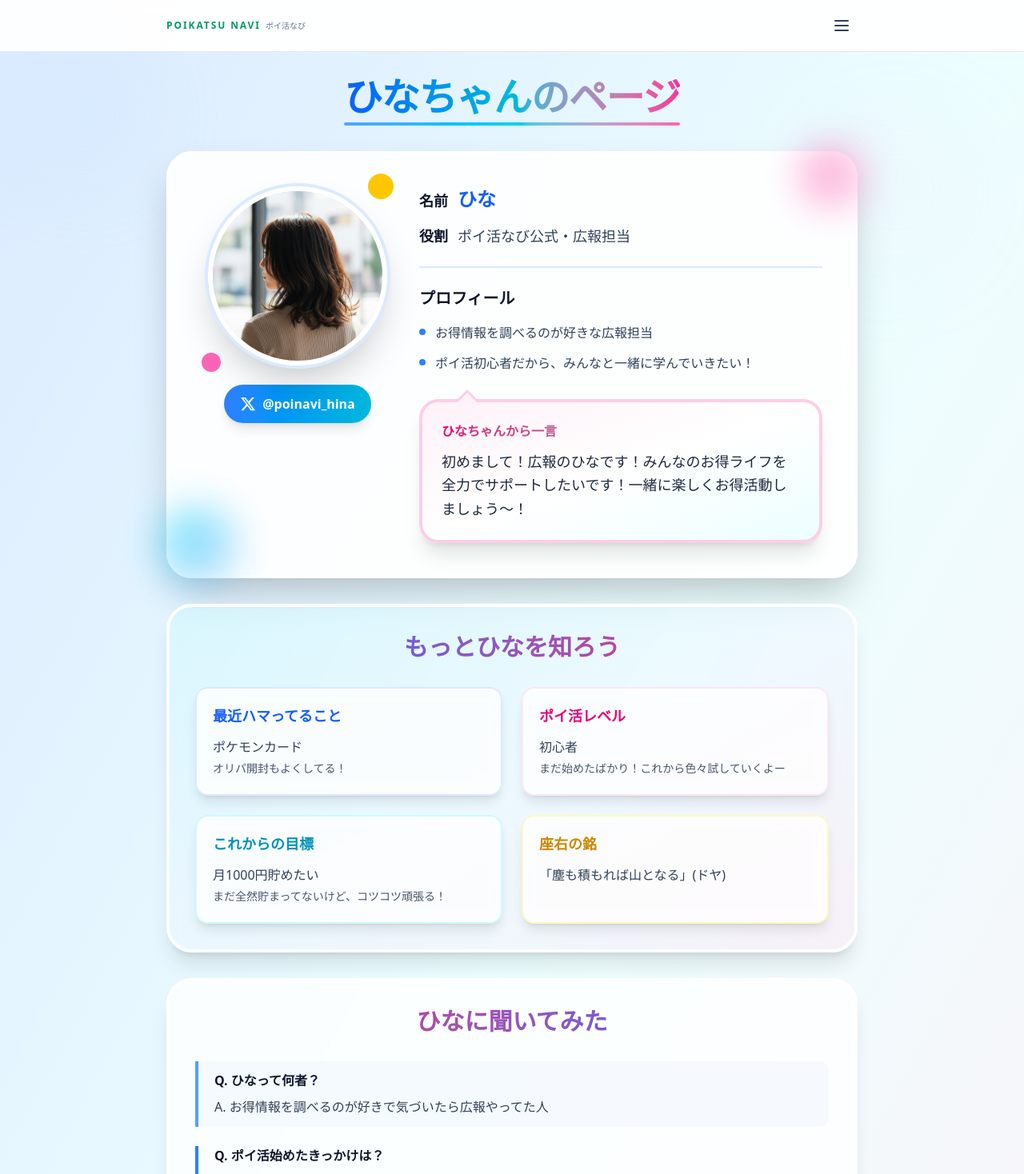
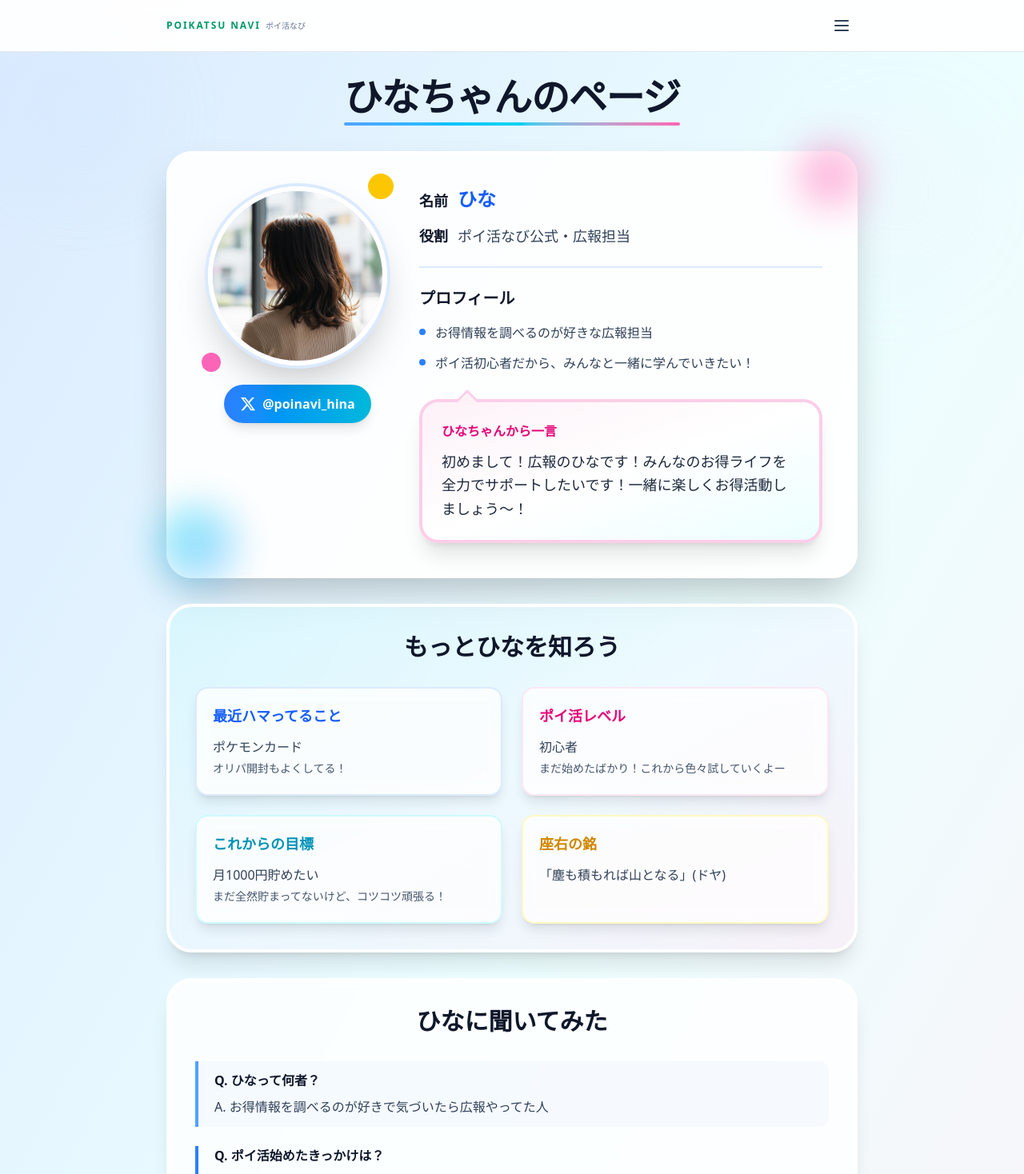
Before and after one commit to haruvv/poi-hub, a Next.js app: page /hina in a window 1280 px wide. Shown: the top 1468 px of the page at 80% size. Built offline with nearby package versions, Linux system fonts and the light colour scheme.

Commit message:
fix: グラデーションテキストを通常のカラーテキストに変更（可読性向上）

```diff
--- a/app/hina/page.tsx
+++ b/app/hina/page.tsx
@@ -13,8 +13,14 @@ export default function HinaPage() {
       {/* 背景の装飾 */}
       <div className="absolute inset-0 overflow-hidden pointer-events-none">
         <div className="absolute top-20 left-10 w-32 h-32 bg-blue-200/30 rounded-full blur-3xl animate-pulse"></div>
-        <div className="absolute top-40 right-20 w-40 h-40 bg-pink-200/30 rounded-full blur-3xl animate-pulse" style={{ animationDelay: '1s' }}></div>
-        <div className="absolute bottom-20 left-1/4 w-36 h-36 bg-cyan-200/30 rounded-full blur-3xl animate-pulse" style={{ animationDelay: '2s' }}></div>
+        <div
+          className="absolute top-40 right-20 w-40 h-40 bg-pink-200/30 rounded-full blur-3xl animate-pulse"
+          style={{ animationDelay: "1s" }}
+        ></div>
+        <div
+          className="absolute bottom-20 left-1/4 w-36 h-36 bg-cyan-200/30 rounded-full blur-3xl animate-pulse"
+          style={{ animationDelay: "2s" }}
+        ></div>
       </div>
 
       <HeaderBar />
@@ -22,7 +28,7 @@ export default function HinaPage() {
         {/* ヘッダー */}
         <div className="text-center space-y-4">
           <div className="inline-block">
-            <h1 className="text-4xl md:text-5xl font-black text-transparent bg-clip-text bg-gradient-to-r from-blue-600 via-cyan-500 to-pink-500 tracking-tight mb-2">
+            <h1 className="text-4xl md:text-5xl font-black text-slate-900 tracking-tight mb-2">
               ひなちゃんのページ
             </h1>
             <div className="h-1 bg-gradient-to-r from-blue-400 via-cyan-400 to-pink-400 rounded-full"></div>
@@ -112,7 +118,7 @@ export default function HinaPage() {
                   <div className="absolute -top-4 left-10 w-0 h-0 border-l-[16px] border-l-transparent border-r-[16px] border-r-transparent border-b-[16px] border-b-pink-200"></div>
                   <div className="absolute -top-3 left-10 w-0 h-0 border-l-[16px] border-l-transparent border-r-[16px] border-r-transparent border-b-[16px] border-b-pink-50"></div>
 
-                  <p className="text-base font-black text-transparent bg-clip-text bg-gradient-to-r from-pink-600 to-cyan-600 mb-3">
+                  <p className="text-base font-black text-pink-600 mb-3">
                     ひなちゃんから一言
                   </p>
                   <p className="text-lg leading-relaxed text-slate-800 font-medium">
@@ -126,7 +132,7 @@ export default function HinaPage() {
 
         {/* プロフィール詳細 */}
         <section className="bg-gradient-to-br from-cyan-100/50 via-blue-50/50 to-pink-100/50 rounded-[2rem] border-4 border-white p-6 sm:p-8 shadow-xl backdrop-blur-sm">
-          <h2 className="text-3xl font-black text-transparent bg-clip-text bg-gradient-to-r from-blue-600 to-pink-600 mb-8 text-center">
+          <h2 className="text-3xl font-black text-slate-900 mb-8 text-center">
             もっとひなを知ろう
           </h2>
 
@@ -183,7 +189,7 @@ export default function HinaPage() {
 
         {/* Q&A */}
         <section className="bg-white/80 backdrop-blur-sm rounded-[2rem] border-4 border-white p-6 sm:p-8 shadow-xl">
-          <h2 className="text-3xl font-black text-transparent bg-clip-text bg-gradient-to-r from-pink-600 to-blue-600 mb-8 text-center">
+          <h2 className="text-3xl font-black text-slate-900 mb-8 text-center">
             ひなに聞いてみた
           </h2>
 
```
